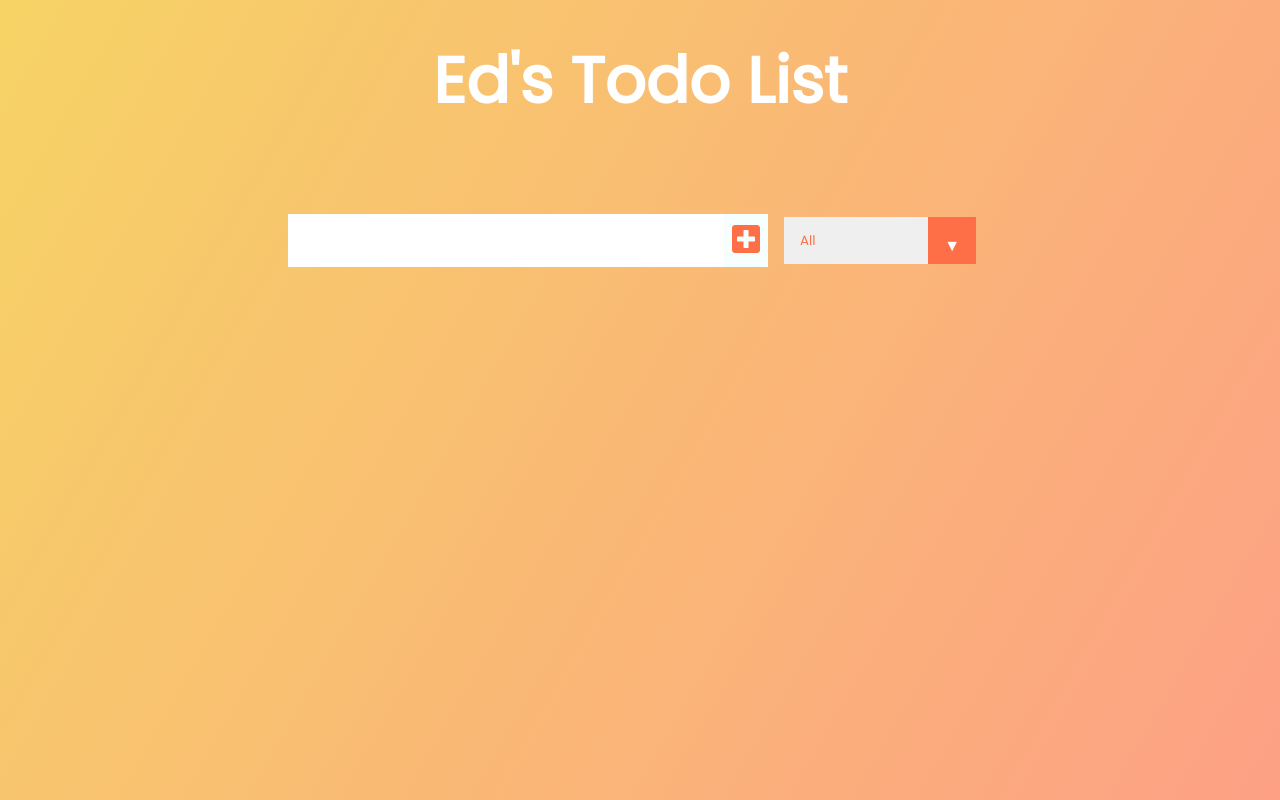
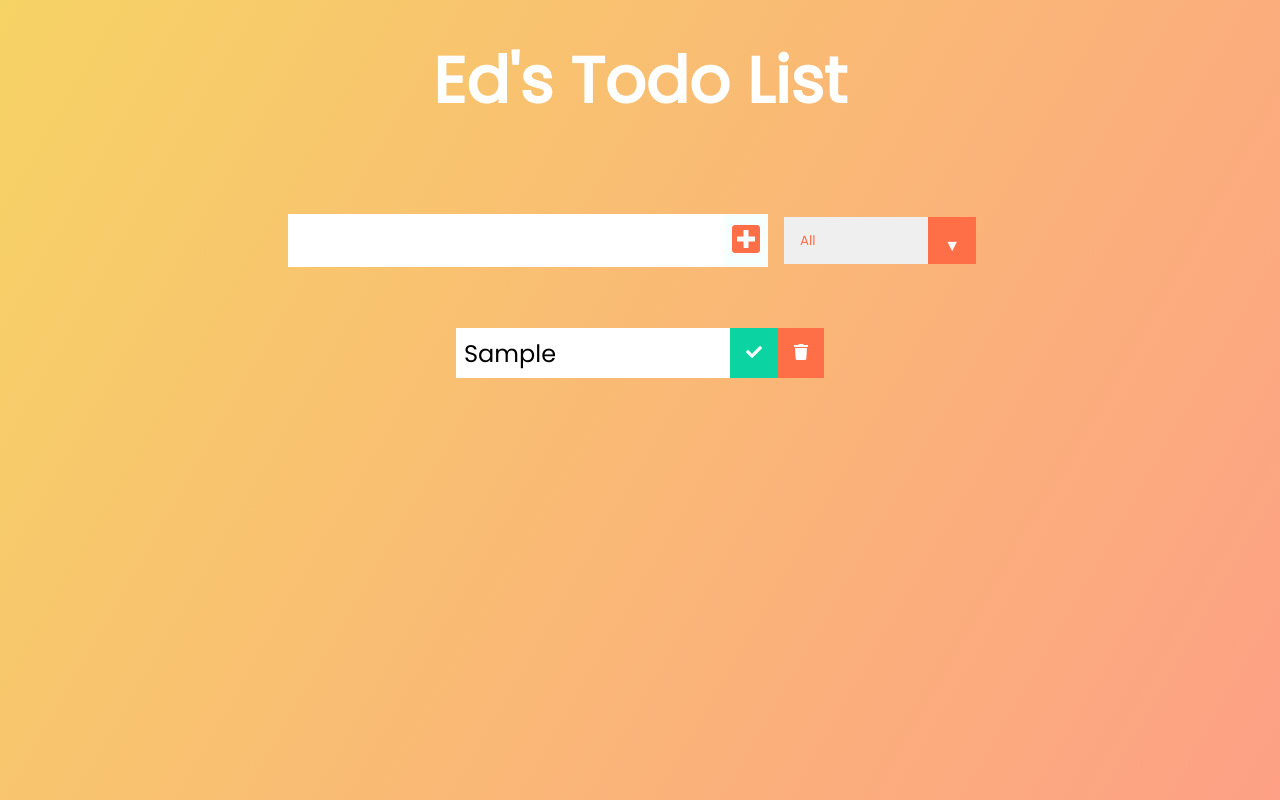
Before and after one commit to Cimmatu/react_todo, a React (Create React App) app: page / in a window 1280 px wide. Both pictures are taken after typing "Sample" into the empty fields and a click on the button 746 px from the left and 240 px from the top of the page. Built offline with nearby package versions, Linux system fonts and the light colour scheme.

Commit message:
maping todos

```diff
--- a/src/App.js
+++ b/src/App.js
@@ -12,7 +12,7 @@ const App = () => {
                 <h1>Ed's Todo List</h1>
             </header>
             <Form inputText={inputText} setInputText={setInputText} todos={todos} setTodos={setTodos}/>
-            <TodoList />
+            <TodoList todos={todos} />
         </div>
     )
 }
--- /dev/null
+++ b/src/components/Todo.js
@@ -0,0 +1,21 @@
+
+
+const Todo = ({text}) => {
+    return (
+        <div className="todo">
+            <li className="todo-item">
+                {text}
+            </li>
+            <button className="complete-btn">
+                <i className="fas fa-check">
+                </i>
+            </button>
+            <button className="trash-btn">
+                <i className="fas fa-trash">
+                </i>
+            </button>
+        </div>
+    )
+}
+
+export default Todo
--- a/src/components/TodoList.js
+++ b/src/components/TodoList.js
@@ -1,9 +1,13 @@
 import "./../App.css"
-const TodoList = () =>{
-    return(
+import Todo from "./Todo"
+
+const TodoList = ({todos}) => {
+    return (
         <div className="todo-container">
             <ul className="todo-list">
-
+                {todos.map((todo) => (
+                    <Todo key={todo.id} text={todo.text}/>
+                ))}
             </ul>
         </div>
     )
```
